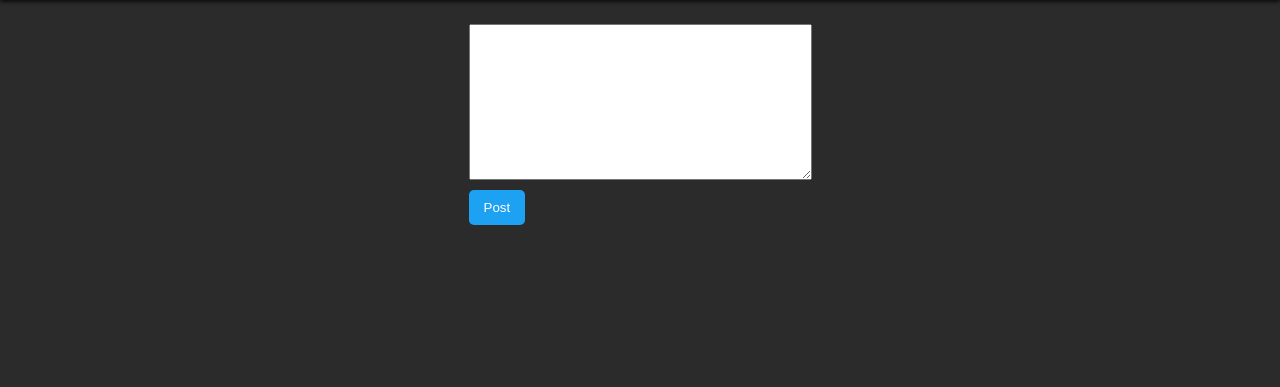
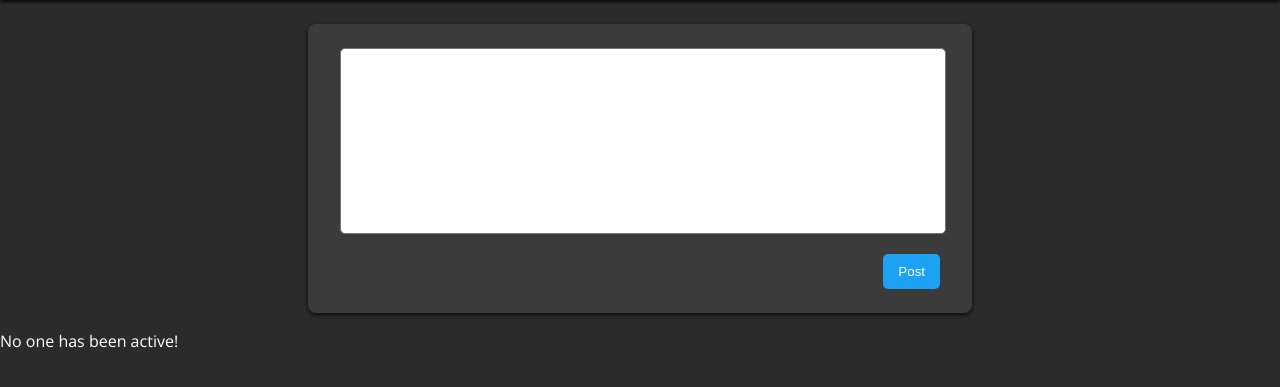
Before and after one commit to kjcioffi/django-social-media, a Django app: page / in a window 1280 px wide. Shown: the part 70-457 px from the top of the page. Run offline with Django 5.2, Linux system fonts and the light colour scheme; the visitor is signed in with stand-in values (Sample User, id 1); data that the repository does not hold is empty.

Commit message:
Refactored PostForm to better span the page and adapt with the posts will be created in an upcoming feature.

```diff
--- a/content_sharing/static/content_sharing/base.css
+++ b/content_sharing/static/content_sharing/base.css
@@ -15,7 +15,7 @@ nav {
     align-items: center;
     background-color: #5b5b5b;
     justify-content: space-between;
-    box-shadow: 0 2px 4px rgba(0, 0, 0, 0.74);
+    box-shadow: 0 2px 4px rgba(0, 0, 0, 0.9);
     padding: 10px 20px;
 }
 
@@ -93,15 +93,32 @@ form#create-post {
     display: flex;
     flex-direction: column;
     align-items: flex-start;
+    background-color: #3b3b3b;
+    max-inline-size: 600px;
+    inline-size: 100%;
+    padding-inline: 2em;
+    padding-block: 1.5em;
+    box-shadow: 0 2px 4px rgba(0, 0, 0, 0.74);
+    border-radius: 8px;
+}
+
+form#create-post textarea {
+    font-family: 'Open Sans', sans-serif;
+    inline-size: 100%;
+    border-radius: 5px;
+    outline: none;
+    resize: none;
 }
 
 form#create-post button {
-    margin-top: 10px;
+    align-self: flex-end;
+    margin-top: 1.5em;
     background-color: #1DA1F2;
     color: #ffffff;
     border: none;
     border-radius: 5px;
-    padding: 10px 15px;
+    padding-inline: 15px;
+    padding-block: 10px;
     cursor: pointer;
     transition: background-color 0.3s;
 }
--- a/content_sharing/static/content_sharing/index.css
+++ b/content_sharing/static/content_sharing/index.css
@@ -2,6 +2,5 @@
 #create-post-container {
     display: flex;
     justify-content: center;
-    align-items: center;
     margin-block-start: 1.5rem;
 }
--- a/content_sharing/templates/content_sharing/base.html
+++ b/content_sharing/templates/content_sharing/base.html
@@ -37,10 +37,14 @@
         </section>
         {% endif %}
 
-        {% if post_form %}
-        <script src="{% static 'content_sharing/js/create_post_util.js' %}"></script>
+        {% if posts %}
+            {% block posts %}
+            {% endblock %}
+        {% else %}
+            <p>No one has been active!</p>
         {% endif %}
 
+        <script src="{% static 'content_sharing/js/create_post_util.js' %}"></script>
         {% block scripts %}
         {% endblock %}
     </body>
--- a/content_sharing/templates/content_sharing/index.html
+++ b/content_sharing/templates/content_sharing/index.html
@@ -5,7 +5,8 @@
     <link rel='stylesheet' href="{% static 'content_sharing/index.css' %}">
 {% endblock %}
 
-{% block body %}
-    <section id='newsfeed'>
-    </section>
+{% block posts %}
+    {% for post in posts %}
+
+    {% endfor %}
 {% endblock %}
```
